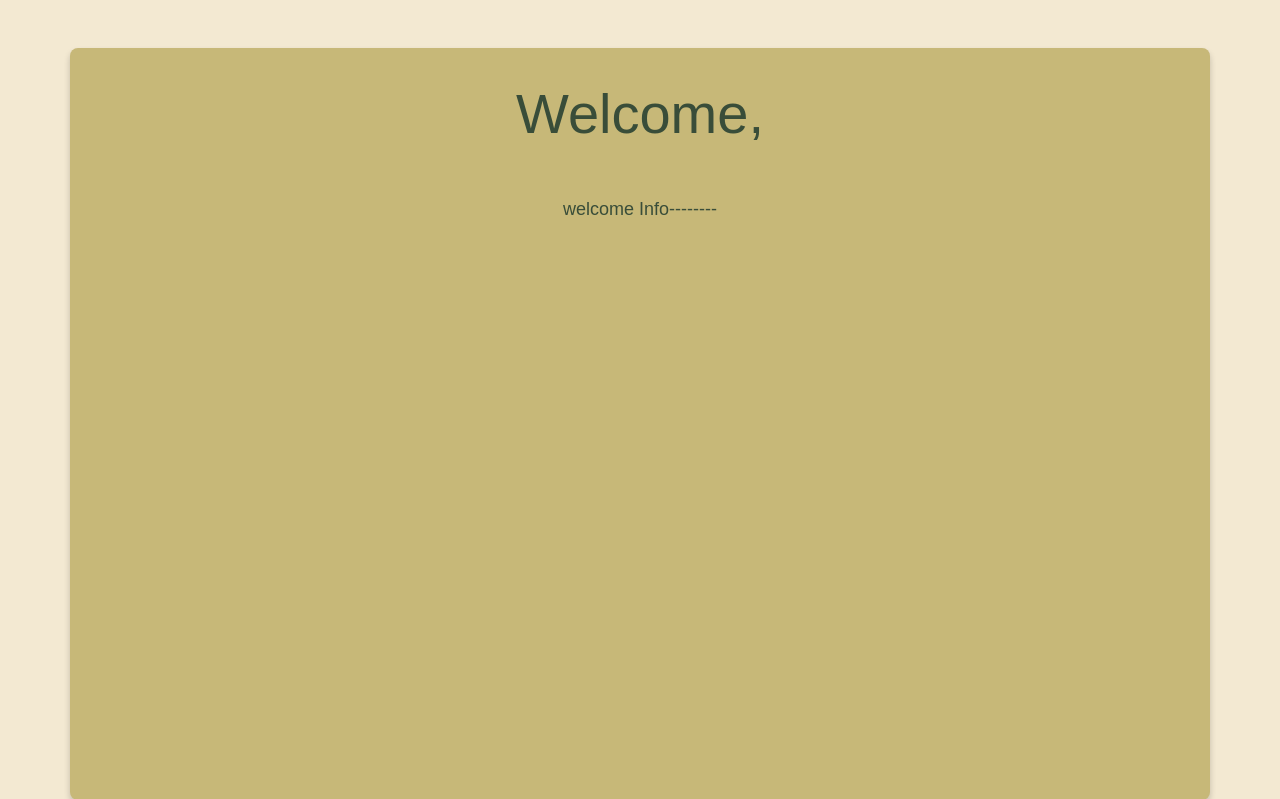
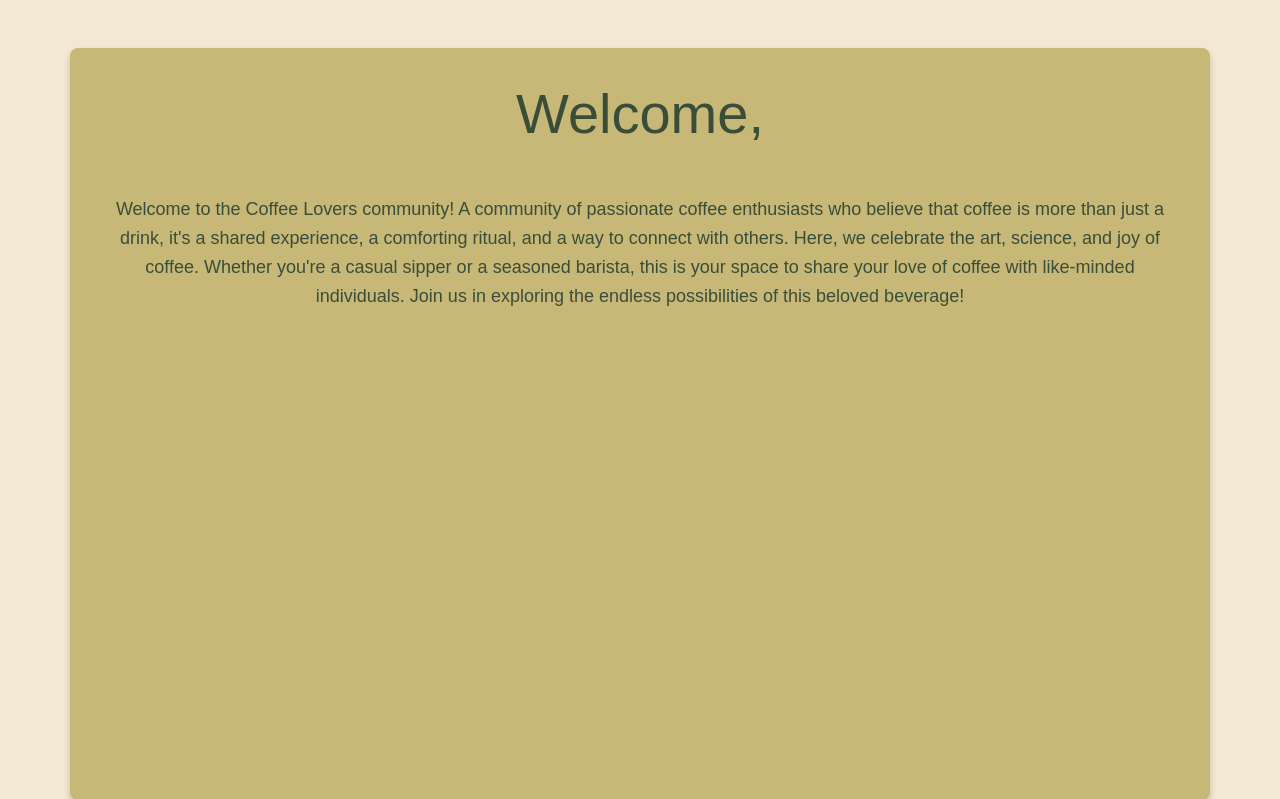
Before and after one commit to julianbohm/coffee-blog, a Django app: page /blog/ in a window 1280 px wide. Shown: the part 58-857 px from the top of the page. Run offline with Django 4.2, Linux system fonts and the light colour scheme; data that the repository does not hold is empty.

```diff
--- a/blog/templates/blog/index.html
+++ b/blog/templates/blog/index.html
@@ -8,7 +8,11 @@
         <div class="row g-4">
             <!-- Welcome Title -->
             <h1 class="text-center display-4 mb-4">Welcome,</h1>
-    <p class="mb-4">welcome Info--------</p>
+                <p class="welcome">Welcome to the Coffee Lovers community! A community of passionate coffee enthusiasts who
+                believe that coffee is more than just a drink, it's a shared experience, a comforting ritual, and a way
+                to connect with others. Here, we celebrate the art, science, and joy of coffee. Whether you're a casual
+                sipper or a seasoned barista, this is your space to share your love of coffee with like-minded
+                individuals. Join us in exploring the endless possibilities of this beloved beverage!</p>
 
             <!-- Blog Entries Column -->
             {% for post in posts %}
@@ -16,8 +20,7 @@
                 <div class="card shadow-sm border-0">
                     <div class="text-center mb-4">
                         <img class="card-img-top img-fluid rounded shadow"
-                                 src="{% static 'images/coffee_default.jpg' %}"
-                                 alt="placeholder image">
+                            src="{% static 'images/coffee_default.jpg' %}" alt="placeholder image">
                     </div>
 
                     <!-- Post Content -->
--- a/coffee_lovers_blog/settings.py
+++ b/coffee_lovers_blog/settings.py
@@ -25,7 +25,7 @@ TEMPLATES_DIR = os.path.join(BASE_DIR, 'templates')
 # See https://docs.djangoproject.com/en/4.2/howto/deployment/checklist/
 
 # SECURITY WARNING: keep the secret key used in production secret!
-SECRET_KEY = SECRET_KEY = os.environ.get("SECRET_KEY")
+SECRET_KEY = os.environ.get("SECRET_KEY")
 
 # SECURITY WARNING: don't run with debug turned on in production!
 DEBUG = SECRET_KEY = os.environ.get("DEBUG")
--- a/static/css/style.css
+++ b/static/css/style.css
@@ -189,6 +189,7 @@ h2.card-title {
     color: var(--dark-brown);
 }
 
+
 /* Card Styling */
 .card {
     border: 3px solid var(--gold);
```
Lines whose indentation alone changed are shown as unchanged.
